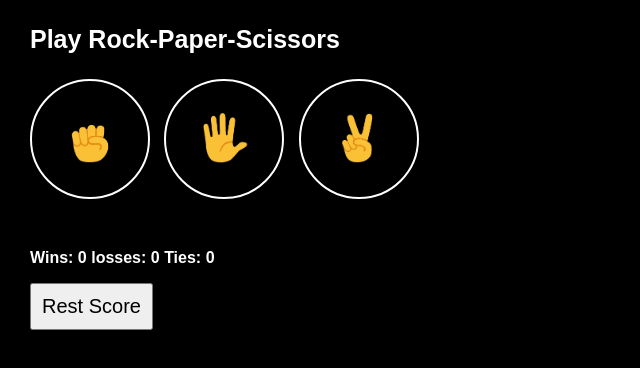
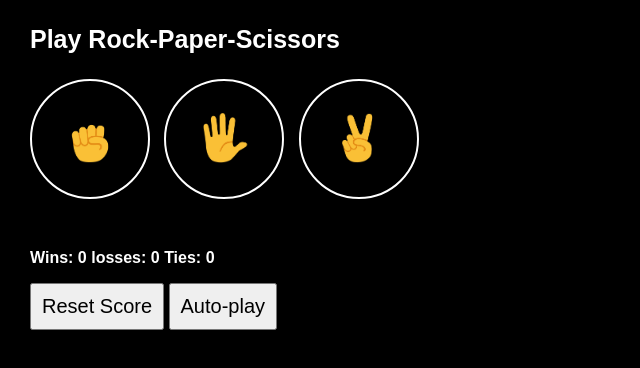
Before and after one commit to Dev-segun2023/Dev-segun2023.github.io, a plain HTML site: page index.html in a window 1280 px wide. Shown: the whole page, without its empty margins (0-640 px from the left). Drawn offline with Linux system fonts and the light colour scheme.

Commit message:
added an autoplay function

```diff
--- a/game.css
+++ b/game.css
@@ -37,7 +37,7 @@ body{
 .score{
     font-weight: bold;
 }
-.reset{
+.reset , .auto-play-btn{
     padding: 10px;
     font-size: 20px;
     cursor: pointer;
--- a/game.js
+++ b/game.js
@@ -31,6 +31,25 @@ function pickComputerMove() {
     return ComputerMove;
 
 }
+
+let isAutoPlaying = false;
+let intervalId;
+function autoPlay() {
+    if (!isAutoPlaying){
+        intervalId = setInterval(function(){
+         const playerMove = pickComputerMove();
+
+            playGame(playerMove)
+        }, 1000)
+        isAutoPlaying = true;
+    }else{
+        clearInterval(intervalId);
+        isAutoPlaying = false;
+    }
+
+
+}
+
 function playGame(playerMove) {
     let ComputerMove = pickComputerMove();
     let result;
--- a/index.html
+++ b/index.html
@@ -26,7 +26,9 @@
         upDateScore()
     "
     class="reset"
-    >Rest Score</button>
+    >Reset Score</button>
+
+    <button class="auto-play-btn" onclick="autoPlay()">Auto-play</button>
 
 
 
```
